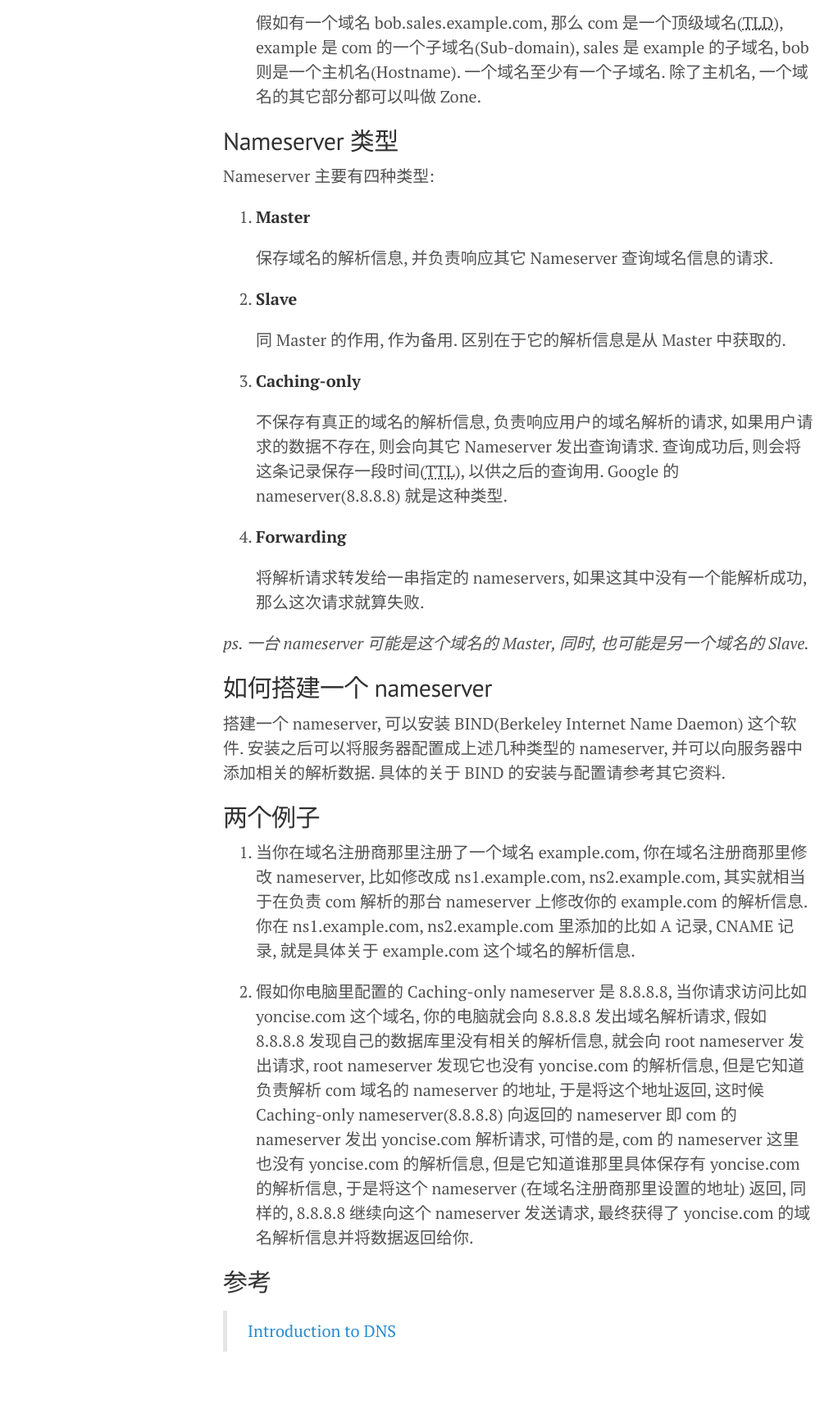
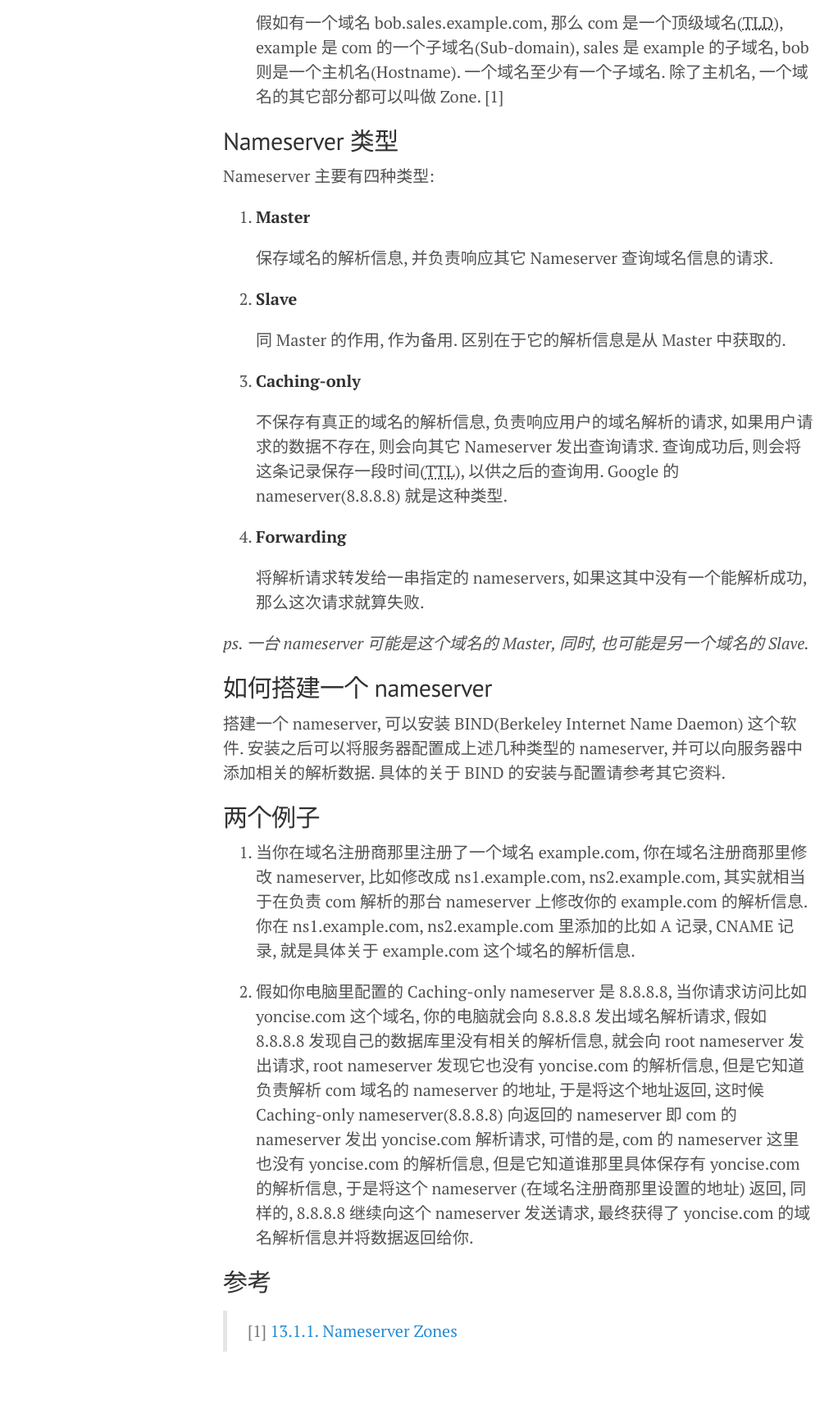
Before and after one commit to yoncise/yoncise.github.io, a Jekyll site: the page built from _posts/2013/2013-07-03-DNS-和-Nameserver-的区别.md, in a window 1280 px wide. Shown: the part 577-2302 px from the top of the page at 82% size, without its empty margins (8-1030 px from the left). Built offline with Jekyll 4.4.1, drawn with Linux system fonts in a browser that asks for light colours.

Commit message:
zone add ref

```diff
--- a/_posts/2013/2013-07-03-DNS-和-Nameserver-的区别.md
+++ b/_posts/2013/2013-07-03-DNS-和-Nameserver-的区别.md
@@ -17,7 +17,7 @@ DNS 是一套系统, 负责将域名与 IP 地址相对应起来.
 
     假如有一个域名 bob.sales.example.com, 那么 com 是一个顶级域名(<acronym title="Top Level Domain">TLD</acronym>),
 example 是 com 的一个子域名(Sub-domain), sales 是 example 的子域名, bob 则是一个主机名(Hostname). 一个域名至少有一个子域名.
-除了主机名, 一个域名的其它部分都可以叫做 Zone.
+除了主机名, 一个域名的其它部分都可以叫做 Zone. [1]
 
 ## Nameserver 类型
 
@@ -65,4 +65,4 @@ Google 的 nameserver(8.8.8.8) 就是这种类型.
 
 ## 参考
 
-> [Introduction to DNS](http://www.centos.org/docs/5/html/5.2/Deployment_Guide/s1-bind-introduction.html)
+> [1] [13.1.1. Nameserver Zones](https://web.mit.edu/rhel-doc/3/rhel-rg-en-3/ch-bind.html)
```
